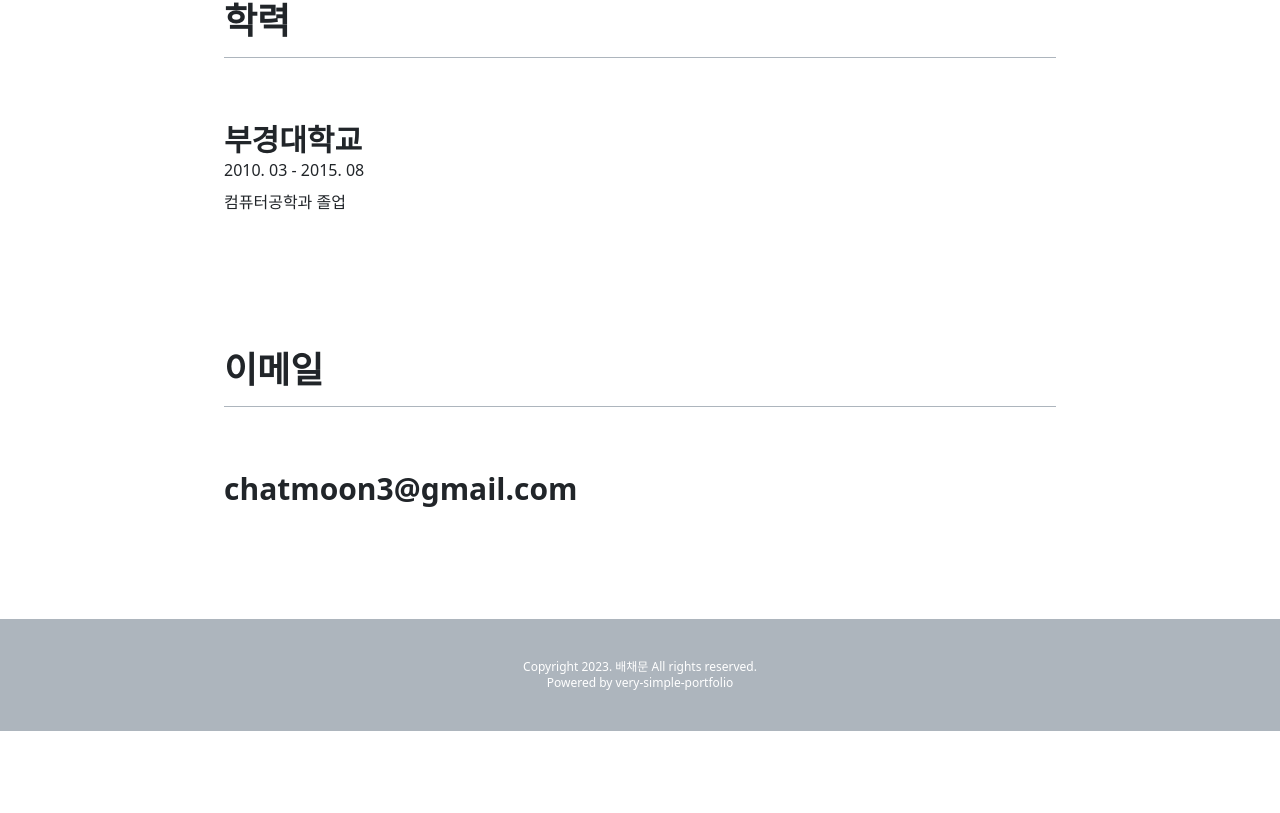
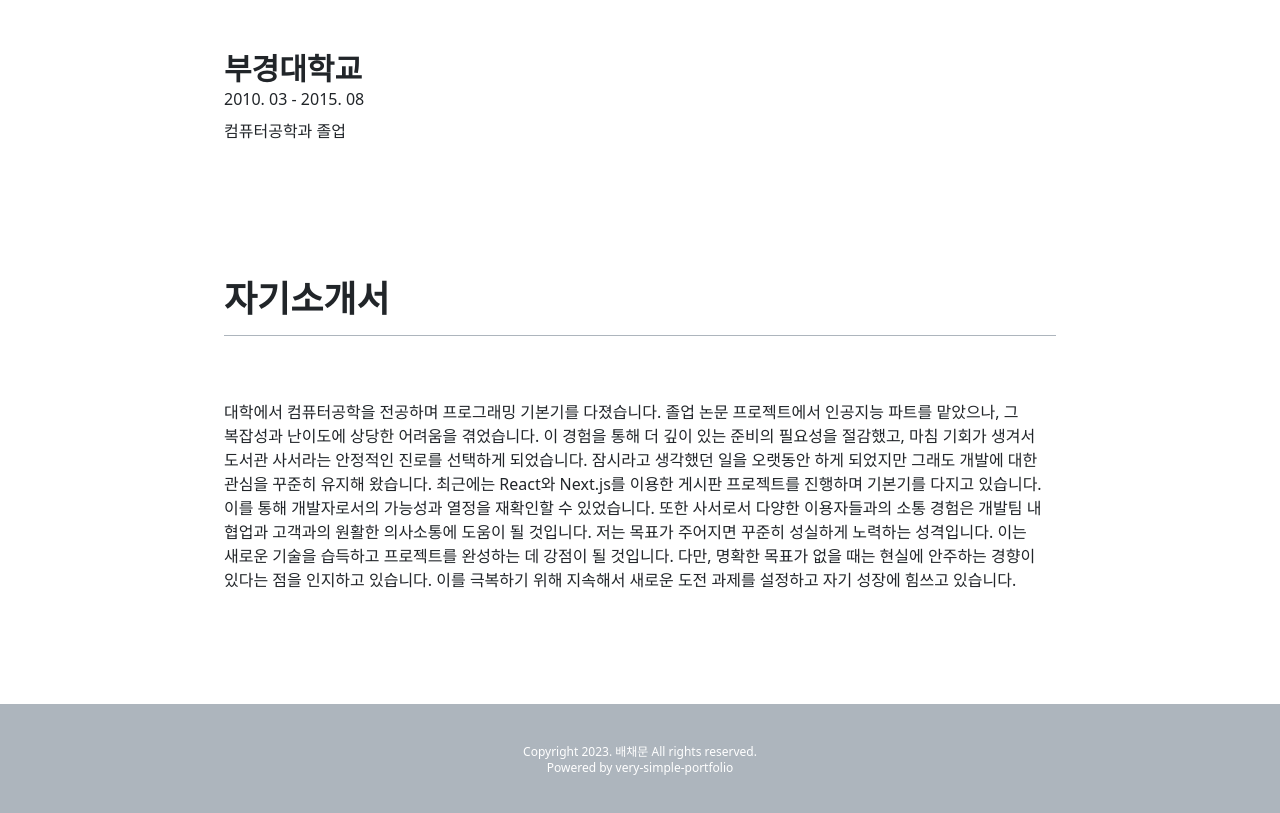
Before and after one commit to chaemoonbae/chaemoonbae.github.io, a Next.js app: page / in a window 1280 px wide. Shown: the part 1539-2352 px from the top of the page. Before the commit the page ends 2270 px from the top, so only its background shows below. Built offline with nearby package versions, Linux system fonts and the light colour scheme.

Commit message:
포트폴리오 수정

```diff
--- a/data.json
+++ b/data.json
@@ -78,7 +78,7 @@
   "award": [
     {
       "id": 0,
-      "name": "chatmoon3@gmail.com"
+      "name": "대학에서 컴퓨터공학을 전공하며 프로그래밍 기본기를 다졌습니다. 졸업 논문 프로젝트에서 인공지능 파트를 맡았으나, 그 복잡성과 난이도에 상당한 어려움을 겪었습니다. 이 경험을 통해 더 깊이 있는 준비의 필요성을 절감했고, 마침 기회가 생겨서 도서관 사서라는 안정적인 진로를 선택하게 되었습니다. 잠시라고 생각했던 일을 오랫동안 하게 되었지만 그래도 개발에 대한 관심을 꾸준히 유지해 왔습니다. 최근에는 React와 Next.js를 이용한 게시판 프로젝트를 진행하며 기본기를 다지고 있습니다. 이를 통해 개발자로서의 가능성과 열정을 재확인할 수 있었습니다. 또한 사서로서 다양한 이용자들과의 소통 경험은 개발팀 내 협업과 고객과의 원활한 의사소통에 도움이 될 것입니다. 저는 목표가 주어지면 꾸준히 성실하게 노력하는 성격입니다. 이는 새로운 기술을 습득하고 프로젝트를 완성하는 데 강점이 될 것입니다. 다만, 명확한 목표가 없을 때는 현실에 안주하는 경향이 있다는 점을 인지하고 있습니다. 이를 극복하기 위해 지속해서 새로운 도전 과제를 설정하고 자기 성장에 힘쓰고 있습니다."
     }
   ]
 }
--- a/public/markdown/information/introduce.md
+++ b/public/markdown/information/introduce.md
@@ -1,2 +1,3 @@
 - React와 Next.js를 중심으로 프론트엔드 개발 실력을 쌓아가고 있습니다.
 - 프론트엔드 개발 경험을 통해 성장하는 개발자가 되고 싶습니다.
+  - 이력서에 자기소개서가 누락되어 하단에 추가해놨습니다. 양해 부탁드립니다.
--- a/src/components/Award/AwardItem.tsx
+++ b/src/components/Award/AwardItem.tsx
@@ -2,10 +2,10 @@ import { AwardProps } from "@/types";
 
 const AwardItem = ({ name, date, organizer, description }: AwardProps) => {
   return (
-    <div className="flex flex-col md:flex-row gap-6 md:gap-0">
+    <div className="flex flex-col gap-6 md:flex-row md:gap-0">
       <div className="flex flex-col gap-2">
         <div className="flex flex-col">
-          <h3>{name}</h3>
+          <p>{name}</p>
           <span>{date}</span>
         </div>
         {/* <span>{organizer}</span>
--- a/src/components/Award/index.tsx
+++ b/src/components/Award/index.tsx
@@ -6,7 +6,7 @@ import { DataProps } from "@/types";
 const Award = ({ award }: Pick<DataProps, "award">) => {
   return (
     <div>
-      <SectionTitle>이메일</SectionTitle>
+      <SectionTitle>자기소개서</SectionTitle>
       <div className="flex flex-col gap-24">
         {[...award].reverse().map((certificate) => (
           <AwardItem key={certificate.id} {...certificate} />
--- a/src/components/Information/index.tsx
+++ b/src/components/Information/index.tsx
@@ -10,7 +10,6 @@ const Information = ({ information }: Pick<DataProps, "information">) => {
         <h1 className="leading-[1.15] pb-20">
           {/* 포지션에 맞게 문구를 수정해주세요. 혹은, 본인이 원하는 대로 문구를 바꿔주세요. */}
           <span className="font-semibold text-PRIMARY">{information.name}</span> 포트폴리오
-          <br /> 게시판과 이 포토폴리오의 css는 월요일 전에 꼭 수정하겠습니다..
         </h1>
         {/* <div className="flex gap-1">
           {information.contact.map((contact) => (
```
